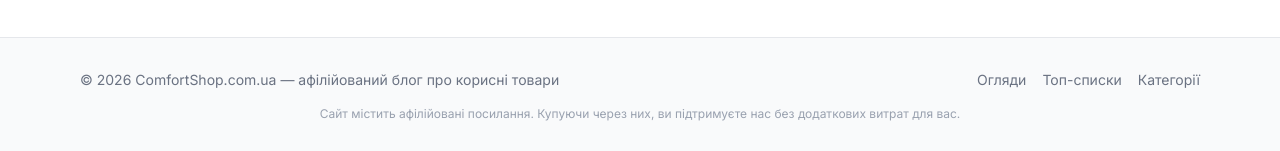
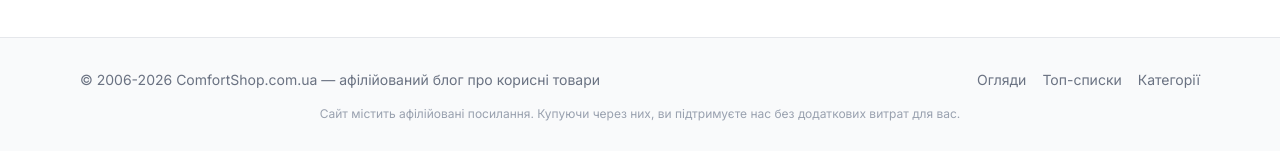
Before and after one commit to FOPDovgal/comfortshop-nextjs, a Next.js app: page / in a window 1280 px wide. Shown: the part 1001-1152 px from the top of the page. Built offline with nearby package versions, Linux system fonts and the light colour scheme; no server answers; the database is empty.

Commit message:
footer: add founding year 2006 to copyright (dynamic end year)

```diff
--- a/components/Footer.tsx
+++ b/components/Footer.tsx
@@ -6,7 +6,7 @@ export default function Footer() {
     <footer className="mt-16 border-t border-gray-200 bg-gray-50">
       <div className="mx-auto max-w-6xl px-4 py-8">
         <div className="flex flex-col items-center gap-4 text-sm text-gray-500 md:flex-row md:justify-between">
-          <p>© {year} ComfortShop.com.ua — афілійований блог про корисні товари</p>
+          <p>© 2006-{year} ComfortShop.com.ua — афілійований блог про корисні товари</p>
           <nav className="flex gap-4">
             <Link href="/oglyady" className="hover:text-gray-900">Огляди</Link>
             <Link href="/top" className="hover:text-gray-900">Топ-списки</Link>
```
